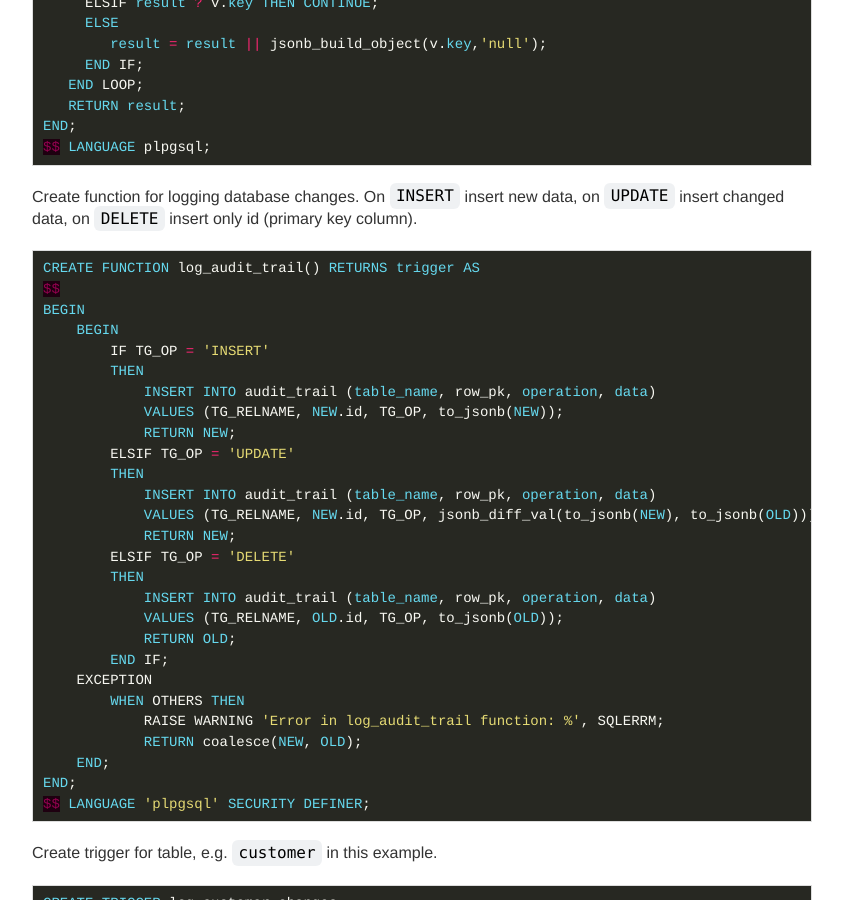
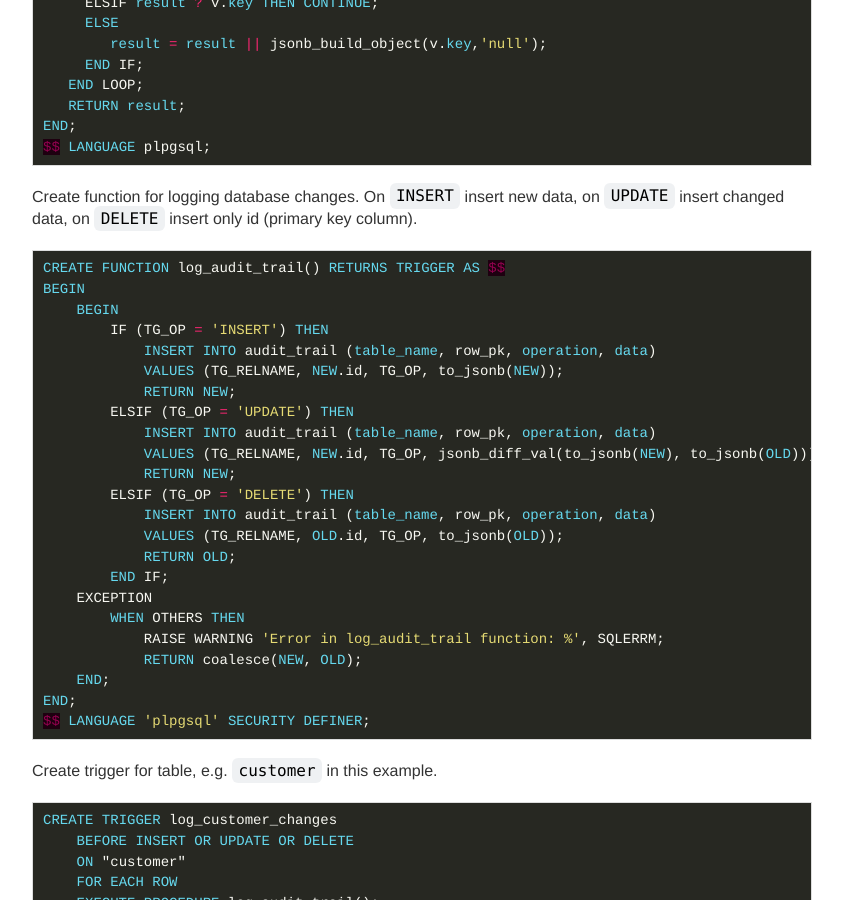
Before and after one commit to ttu/ttu.github.io, a Jekyll site: the page built from _posts/2023-3-9-postgres-simple-audit-trail.md, in a window 1280 px wide and 900 px high, scrolled down 973 px. Shown: the whole window, without its empty margins (218-1061 px from the left). Built offline with Jekyll 4.4.1, drawn with Linux system fonts in a browser that asks for light colours.

````diff
--- a/_posts/2023-3-9-postgres-simple-audit-trail.md
+++ b/_posts/2023-3-9-postgres-simple-audit-trail.md
@@ -54,22 +54,18 @@ $$ LANGUAGE plpgsql;
 Create function for logging database changes. On `INSERT` insert new data, on `UPDATE` insert changed data, on `DELETE` insert only id (primary key column).
 
 ```sql
-CREATE FUNCTION log_audit_trail() RETURNS trigger AS
-$$
+CREATE FUNCTION log_audit_trail() RETURNS TRIGGER AS $$
 BEGIN
     BEGIN
-        IF TG_OP = 'INSERT'
-        THEN
+        IF (TG_OP = 'INSERT') THEN
             INSERT INTO audit_trail (table_name, row_pk, operation, data)
             VALUES (TG_RELNAME, NEW.id, TG_OP, to_jsonb(NEW));
             RETURN NEW;
-        ELSIF TG_OP = 'UPDATE'
-        THEN
+        ELSIF (TG_OP = 'UPDATE') THEN
             INSERT INTO audit_trail (table_name, row_pk, operation, data)
             VALUES (TG_RELNAME, NEW.id, TG_OP, jsonb_diff_val(to_jsonb(NEW), to_jsonb(OLD)));
             RETURN NEW;
-        ELSIF TG_OP = 'DELETE'
-        THEN
+        ELSIF (TG_OP = 'DELETE') THEN
             INSERT INTO audit_trail (table_name, row_pk, operation, data)
             VALUES (TG_RELNAME, OLD.id, TG_OP, to_jsonb(OLD));
             RETURN OLD;
````
